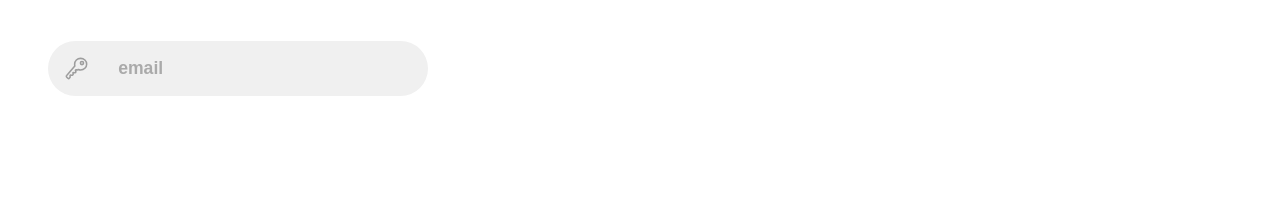
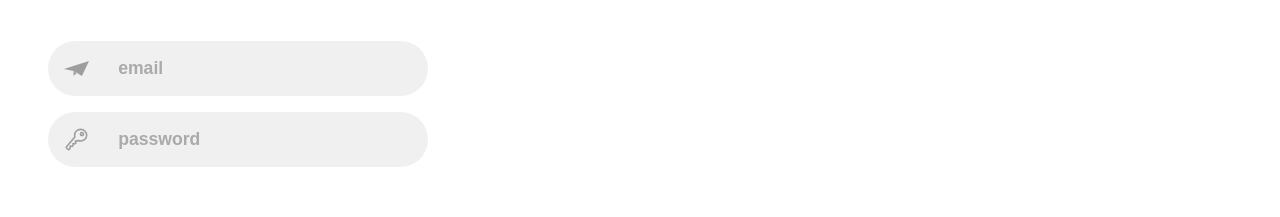
Before and after one commit to TomaszSarmata/shop-pay, a Next.js app: page /signin in a window 1280 px wide. Shown: the part 547-764 px from the top of the page. Built offline with nearby package versions, Linux system fonts and the light colour scheme; no server answers.

Commit message:
added another LoginInput this time for the password

```diff
--- a/pages/signin.js
+++ b/pages/signin.js
@@ -48,6 +48,13 @@ export default function Signin() {
                     type="text" //tht property will be passed through formik to the child (LoginInput) and set the value of type automatically
                     name="login_email" //that will be set with the initial value
                     placeholder="email"
+                    icon="email" //that controls the icon that displays in the input
+                    onChange={handleChange}
+                  ></LoginInput>
+                  <LoginInput
+                    type="password" //tht property will be passed through formik to the child (LoginInput) and set the value of type automatically
+                    name="login_password" //that will be set with the initial value
+                    placeholder="password"
                     icon="password" //that controls the icon that displays in the input
                     onChange={handleChange}
                   ></LoginInput>
```
